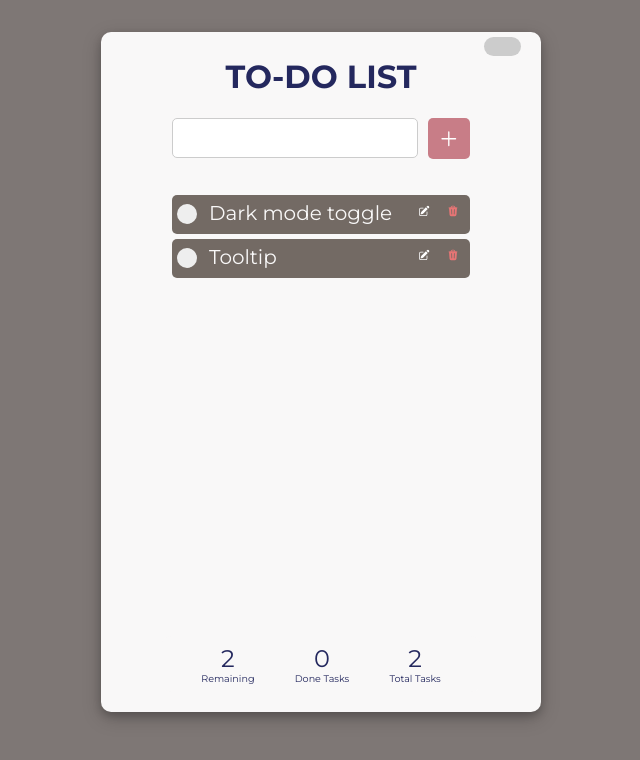
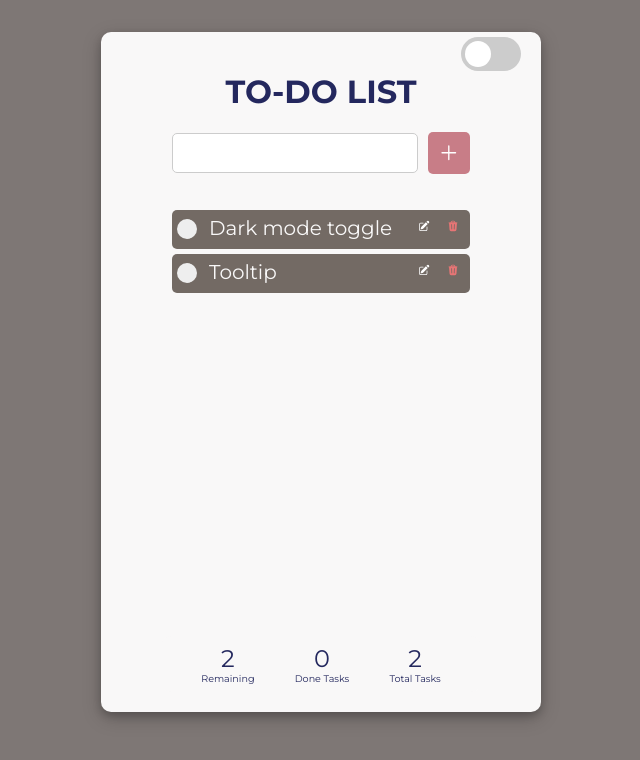
Before and after one commit to severu/vite-todo-practice, a React (Vite) app: page / in a window 1280 px wide. Shown: the top 760 px of the page, without its empty margins (319-959 px from the left). Built offline with nearby package versions, Linux system fonts and the light colour scheme.

Commit message:
Fixed dark mode button button

```diff
--- a/src/components/ButtonToggler/ButtonToggler.jsx
+++ b/src/components/ButtonToggler/ButtonToggler.jsx
@@ -3,18 +3,10 @@ import "./ButtonToggler.modules.scss";
 
 function ButtonToggler({ isDarkMode, toggleTheme }) {
   return (
-    <div className="button-container">
-      <label className="button-container__switch">
-        <input
-          className="button-container__switch__checkbox"
-          type="checkbox"
-          onChange={() => toggleTheme()}
-        />
-        <span className="button-container__switch__checkbox__slider-round"></span>
-      </label>
-
-      {/*<button className="button-container__button" onClick={() => toggleTheme()}>Toggle</button>*/}
-    </div>
+    <label className="switch">
+      <input type="checkbox" onChange={toggleTheme} />
+      <span className="switch__slider round"></span>
+    </label>
   );
 }
 
--- a/src/components/ButtonToggler/ButtonToggler.modules.scss
+++ b/src/components/ButtonToggler/ButtonToggler.modules.scss
@@ -1,19 +1,30 @@
-.button-container {
-    /* The switch - the box around the slider */
-
-    &__switch {
+.switch {
   position: relative;
   display: inline-block;
-        width: 2.3rem;
-        height: 1.2rem;
-        /* Hide default HTML checkbox */
-        &__checkbox {
+  width: 60px;
+  height: 34px;
+
+  & > input {
     opacity: 0;
     width: 0;
     height: 0;
+  }
 
-            /* The slider */
-            &__slider-round {
+  & > input:checked + &__slider {
+    background-color: #2196f3;
+  }
+
+  & > input:checked + &__slider:before {
+    -webkit-transform: translateX(26px);
+    -ms-transform: translateX(26px);
+    transform: translateX(26px);
+  }
+
+  & > input:focus + &__slider {
+    box-shadow: 0 0 1px #2196f3;
+  }
+
+  &__slider {
     position: absolute;
     cursor: pointer;
     top: 0;
@@ -23,34 +34,25 @@
     background-color: #ccc;
     -webkit-transition: .4s;
     transition: .4s;
-                border-radius: 34px;
 
-                &::before {
+    &:before {
+      position: absolute;
       content: "";
-                    height: inherit;
+      height: 26px;
       width: 26px;
       left: 4px;
       bottom: 4px;
       background-color: white;
+      -webkit-transition: .4s;
+      transition: .4s;
+    }
+
+    &.round {
+      border-radius: 34px;
+
+      &:before {
         border-radius: 50%;
       }
     }
-
-
-            &:checked + &__slider-round {
-                background-color: #18be7f;
-            }
-
-            &:focus + &__slider-round {
-                box-shadow: 0 0 1px #2196F3;
-            }
-
-            &:checked + &__slider-round::before {
-                -webkit-transform: translateX(26px);
-                -ms-transform: translateX(26px);
-                transform: translateX(26px);
   }
 }
-
-    }
-}
```
Lines whose indentation alone changed are shown as unchanged.
